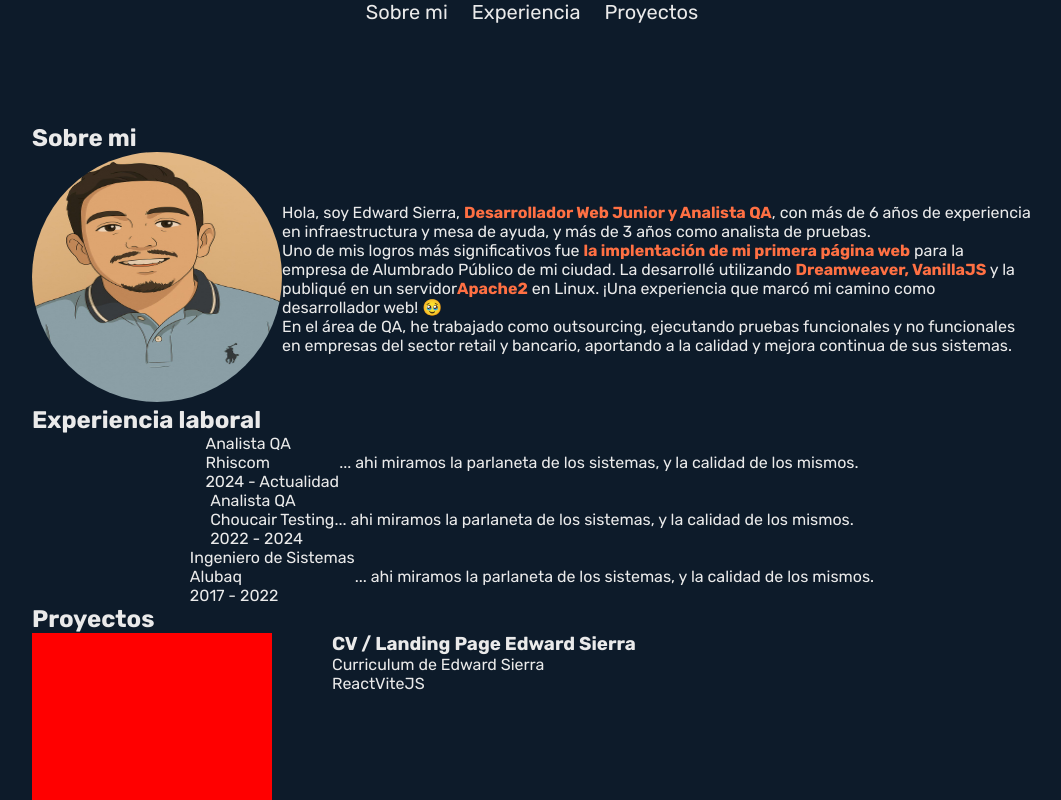
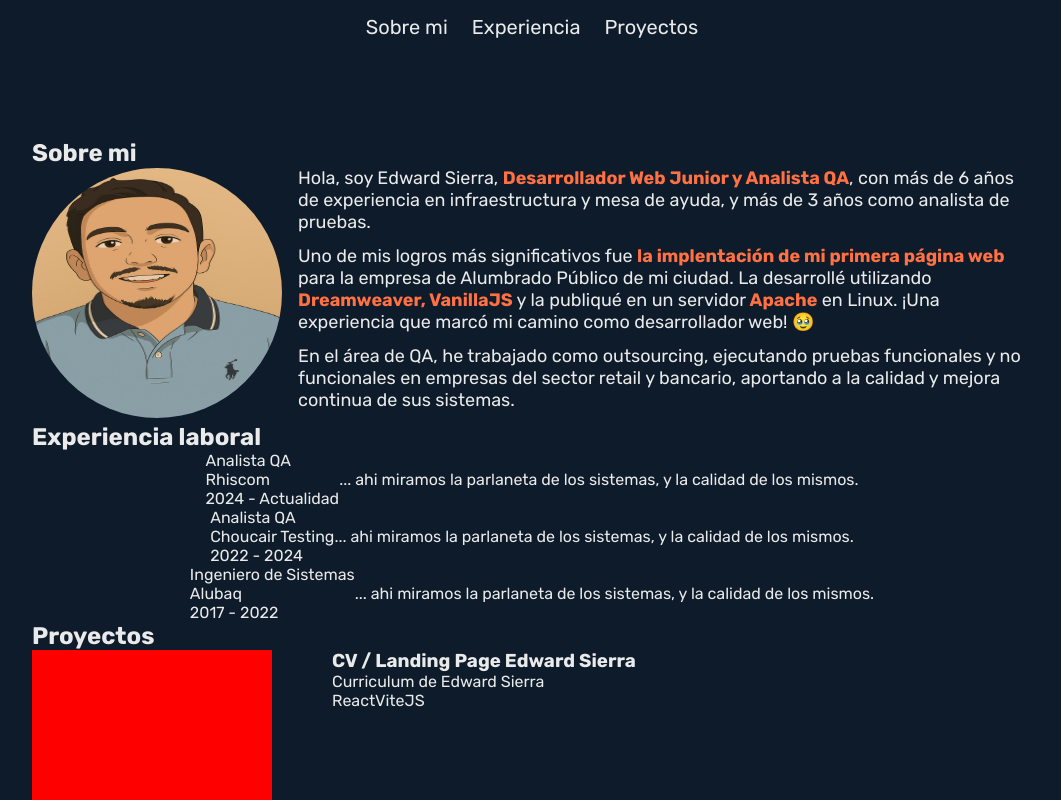
Before and after one commit to EdwardSierra-dev/my-landing-page, a React (Vite) app in the folder my-landing-page/: page / in a window 1280 px wide. Shown: the top 800 px of the page, without its empty margins (108-1169 px from the left). Built offline with nearby package versions, Linux system fonts and the light colour scheme.

Commit message:
se agregan estilos a Footer,Header, Main y se corrige pequeño error en texto del about-me.

```diff
--- a/my-landing-page/src/components/Footer.jsx
+++ b/my-landing-page/src/components/Footer.jsx
@@ -7,9 +7,9 @@ function Footer (){
       <div className='footer-container'>
         <div className='links'>
           <ul>
-            <li><a className='links-footer' href='' target=''>Sobre mi</a></li>
-            <li><a className='links-footer' href='' target=''>Proyectos</a></li>
-            <li><a className='links-footer' href='' target=''>Contacto</a></li>
+            <li><a className='links-footer' href='#about-me-section' target=''>Sobre mi</a></li>
+            <li><a className='links-footer' href='#projects-section' target=''>Proyectos</a></li>
+            <li><a className='links-footer' href='mailto:edward.sierrac@gmail.com' target=''>Contacto</a></li>
           </ul>
         </div>
         <div className='rights'>
--- a/my-landing-page/src/components/Main.jsx
+++ b/my-landing-page/src/components/Main.jsx
@@ -10,23 +10,23 @@ function Main () {
   return (
     <main className='main-container'>
       <section id='about-me-section' className='about-container'>
-        <span></span>
+        <span className='logo-section'></span>
         <h1>Sobre mi</h1>
-        <div className='about-me-container'>
+        <div className='about-me-container' id='about-me'>
           <div className='image-container'>
             <img src={Foto} className='profile-img' alt='imagen de perfil edward sierra'/>
           </div>
           <div className='text-about-me'>
-            <p>
+            <p className='paragraph-about-me'>
               Hola, soy Edward Sierra, <strong>Desarrollador Web Junior y Analista QA</strong>, con más de 6 años de
               experiencia en infraestructura y mesa de ayuda, y más de 3 años como analista de pruebas.
             </p>
-            <p>
+            <p className='paragraph-about-me'>
               Uno de mis logros más significativos fue <strong>la implentación de mi primera página web</strong> para la empresa de
               Alumbrado Público de mi ciudad. La desarrollé utilizando <strong>Dreamweaver, VanillaJS</strong> y la publiqué en un servidor
-              <strong>Apache2</strong> en Linux. ¡Una experiencia que marcó mi camino como desarrollador web! 🥹
+              <strong> Apache</strong> en Linux. ¡Una experiencia que marcó mi camino como desarrollador web! 🥹
             </p>
-            <p>
+            <p className='paragraph-about-me'>
               En el área de QA, he trabajado como outsourcing, ejecutando pruebas funcionales y no funcionales en empresas del sector
               retail y bancario, aportando a la calidad y mejora continua de sus sistemas.
             </p>
--- a/my-landing-page/src/styles/Footer.css
+++ b/my-landing-page/src/styles/Footer.css
@@ -15,5 +15,5 @@ footer {
 .links-footer:hover {
   text-decoration: underline solid #ff7043;
   text-underline-offset: 3px;
-  transition: all .7s ease;
+  transition: all .5s ease;
 }
--- a/my-landing-page/src/styles/Header.css
+++ b/my-landing-page/src/styles/Header.css
@@ -9,3 +9,9 @@ li {
   display: inline-flex;
   padding: 0 12px;
 }
+
+.navbar-element:hover {
+  text-decoration: underline solid #ff7043;
+  text-underline-offset: 3px;
+  transition: all .5s ease;
+}
--- a/my-landing-page/src/styles/Main.css
+++ b/my-landing-page/src/styles/Main.css
@@ -9,6 +9,14 @@
   justify-content: center;
 }
 
+.text-about-me {
+  font-size: 18px;
+}
+
+.paragraph-about-me {
+  padding-bottom: 12px
+}
+
 .profile-img {
   width: 250px;
   height: 250px;
@@ -17,6 +25,7 @@
 
 .image-container {
   border-radius: 5px;
+  padding-right: 1em;
 }
 
 a {
@@ -28,3 +37,7 @@ a {
 strong {
   color: #ff7043;
 }
+
+header {
+  padding-top: 15px;
+}
```
